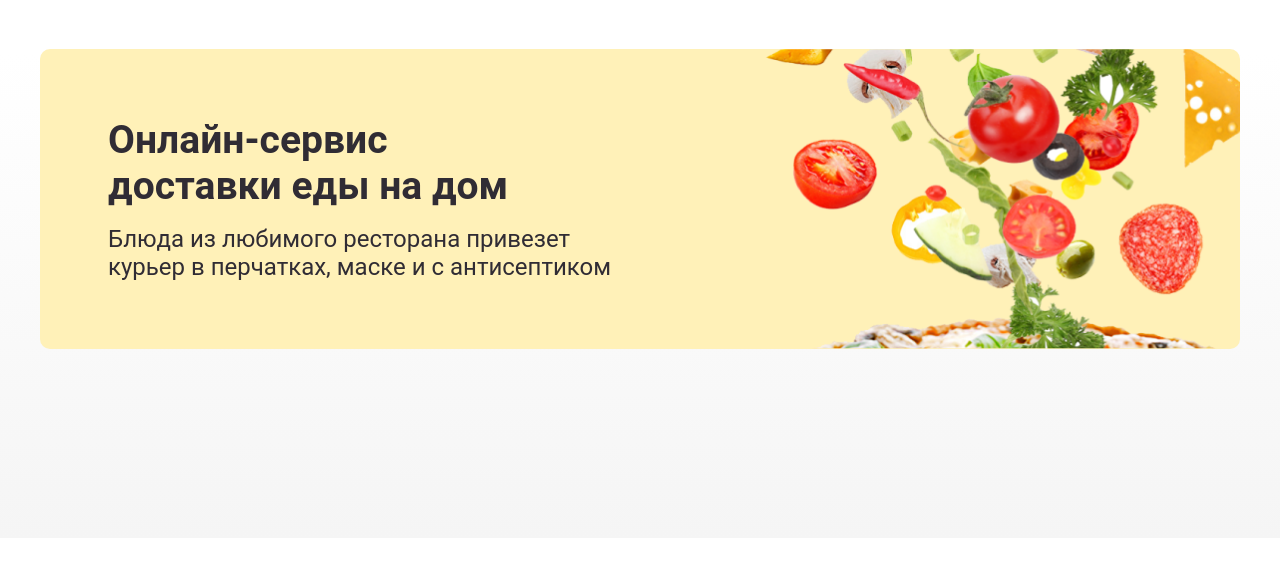
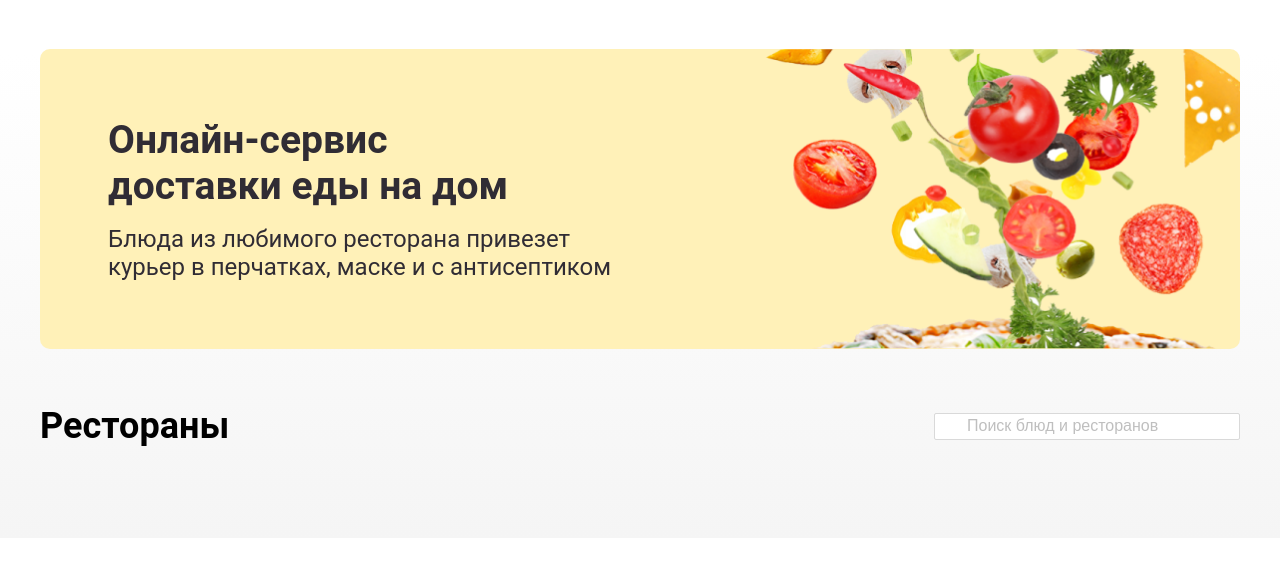
Before and after one commit to AlexKuryanov/delivery, a plain HTML site: page index.html in a window 1280 px wide. Shown: the part 105-692 px from the top of the page. Drawn offline with Linux system fonts and the light colour scheme.

Commit message:
feat: stylize section-heading

```diff
--- a/index.html
+++ b/index.html
@@ -32,6 +32,18 @@
             Блюда из любимого ресторана привезет курьер в перчатках, маске и с
             антисептиком
           </p>
+        </section>
+        <section class="rests">
+          <div class="section__heading">
+            <h2 class="section__title">Рестораны</h2>
+            <input
+              class="rests__search"
+              type="search"
+              name="rests-search"
+              id="rests-search"
+              placeholder="Поиск блюд и ресторанов"
+            />
+          </div>
         </section>
       </div>
     </main>
--- a/style.css
+++ b/style.css
@@ -55,7 +55,6 @@ img {
   border: none;
   border-radius: 2px;
   font-size: 16px;
-  font-style: normal;
   font-weight: 400;
   line-height: 24px; /* 150% */
   cursor: pointer;
@@ -119,18 +118,46 @@ img {
   margin-bottom: 16px;
   color: #302c34;
   font-size: 39px;
-  font-style: normal;
   font-weight: 700;
-  line-height: normal;
 }
 
 .intro__desc {
   max-width: 538px;
   color: #302c34;
   font-size: 24px;
-  font-style: normal;
   font-weight: 400;
-  line-height: normal;
+}
+
+.rests {
+  padding-top: 56px;
+  padding-bottom: 90px;
+}
+
+.section__heading {
+  display: flex;
+  justify-content: space-between;
+  align-items: center;
+}
+
+.section__title {
+  color: #000000;
+  font-size: 36px;
+  font-weight: 700;
+}
+
+.rests__search {
+  min-width: 306px;
+  padding: 5px 12px 5px 32px;
+  border-radius: 2px;
+  border: 1px solid #d9d9d9;
+  background: #ffffff;
+}
+
+.rests__search::placeholder {
+  color: #bfbfbf;
+  font-size: 16px;
+  font-weight: 400;
+  line-height: 24px; /* 150% */
 }
 
 /* Footer */
@@ -153,17 +180,12 @@ img {
   gap: 15px;
 }
 
-/* .footer__nav-item:not(:last-child) {
-  margin-right: 15px;
-} */
-
 .footer__nav-link {
   color: #595959;
   font-family: Roboto, sans-serif;
   font-size: 18px;
   font-style: normal;
   font-weight: 400;
-  line-height: normal;
 }
 
 .footer__social {
```
